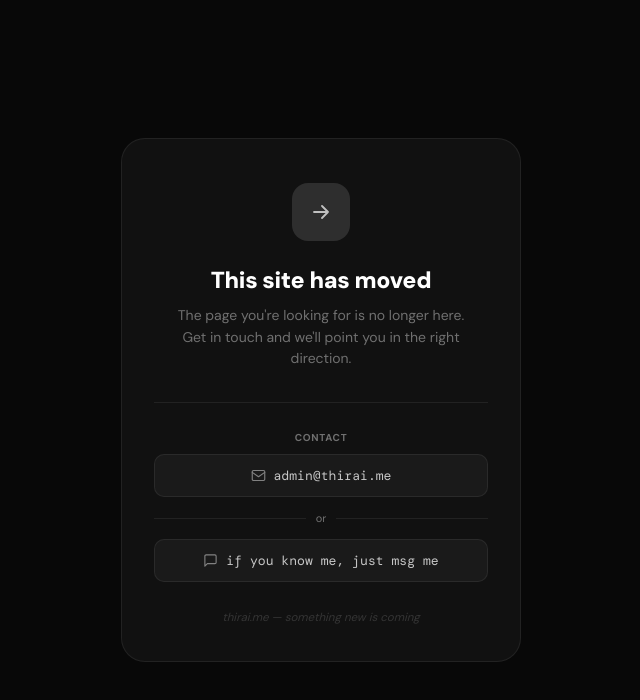
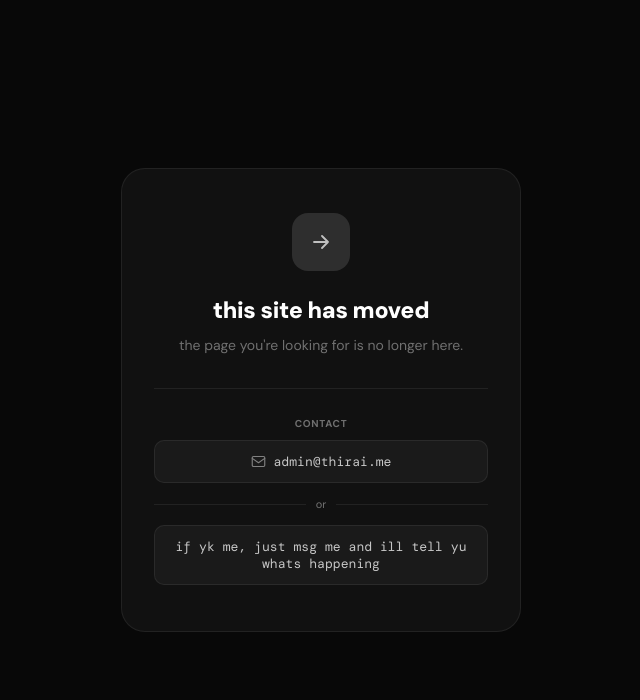
Before and after one commit to nithinana/down, a plain HTML site: page index.html in a window 1280 px wide. Shown: the whole page, without its empty margins (319-959 px from the left). Drawn offline with nearby package versions, Linux system fonts and the light colour scheme.

Commit message:
Update index.html

```diff
--- a/index.html
+++ b/index.html
@@ -161,15 +161,14 @@
       </svg>
     </div>
 
-    <h1>This site has moved</h1>
+    <h1>this site has moved</h1>
     <p class="subtitle">
-      The page you're looking for is no longer here.<br>
-      Get in touch and we'll point you in the right direction.
+      the page you're looking for is no longer here.<br>
     </p>
 
     <div class="divider"></div>
 
-    <div class="contact-label">Contact</div>
+    <div class="contact-label">contact</div>
 
     <a class="contact-row" href="mailto:admin@thirai.me">
       <span class="contact-icon">
@@ -184,15 +183,8 @@
     <div class="or-row">or</div>
 
     <div class="contact-row" style="cursor:default;">
-      <span class="contact-icon">
-        <svg viewBox="0 0 24 24" fill="none" stroke="white" stroke-width="1.8" stroke-linecap="round" stroke-linejoin="round">
-          <path d="M21 15a2 2 0 0 1-2 2H7l-4 4V5a2 2 0 0 1 2-2h14a2 2 0 0 1 2 2z"/>
-        </svg>
-      </span>
-      <span class="contact-text">if you know me, just msg me</span>
+      <span class="contact-text">if yk me, just msg me and ill tell yu whats happening</span>
     </div>
-
-    <p class="footer-note">thirai.me &mdash; something new is coming</p>
 
   </div>
 </body>
```
